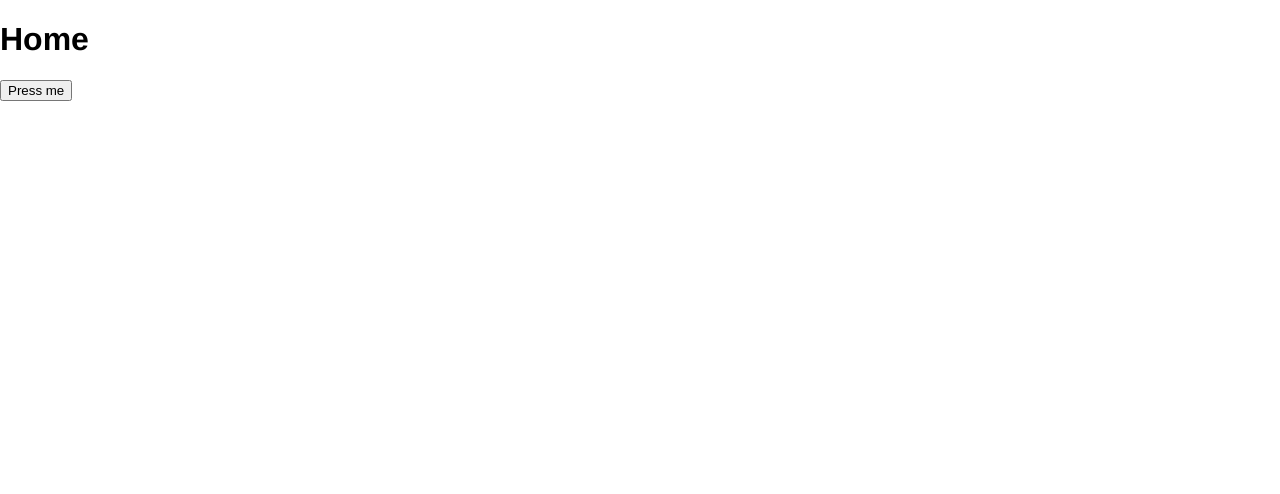
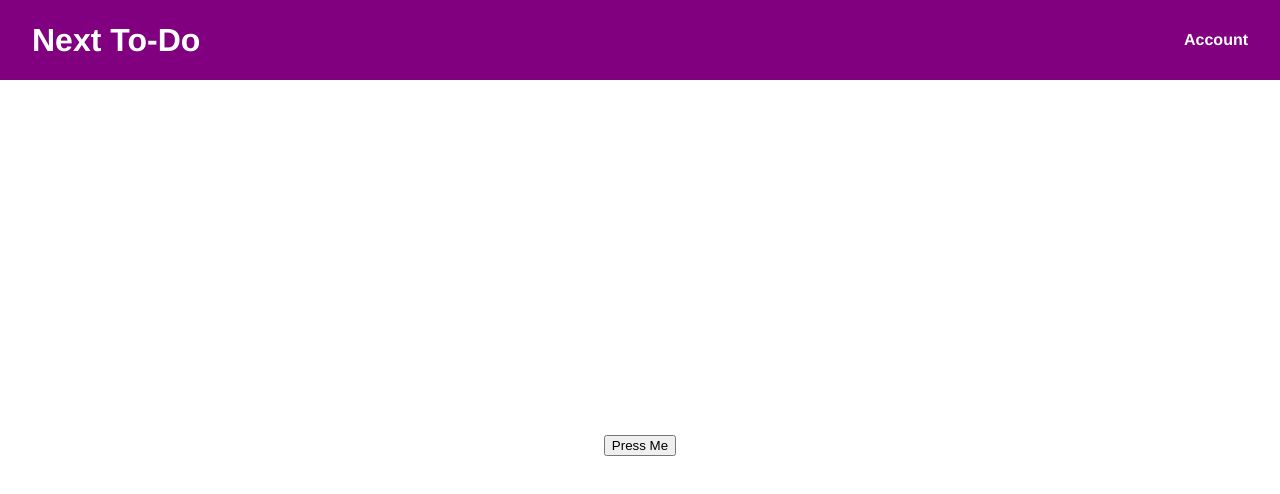
Before and after one commit to BDKSoftware/NextJS-ToDo, a Next.js app: page /home in a window 1280 px wide. Shown: the top 494 px of the page. Built offline with nearby package versions, Linux system fonts and the light colour scheme; no server answers; sample sign-in values are in the browser's storage; a web font is replaced by a local one.

Commit message:
Changes to Home Screen

```diff
--- a/components/Layout/Layout.js
+++ b/components/Layout/Layout.js
@@ -0,0 +1,18 @@
+import Link from "next/link";
+import classes from "./Layout.module.css";
+
+function Layout(props) {
+  return (
+    <div className={classes.div}>
+      <header className={classes.header}>
+        <span>Next To-Do </span>
+        <nav>
+          <Link href="/account">Account</Link>
+        </nav>
+      </header>
+      <main className={classes.main}>{props.children}</main>
+    </div>
+  );
+}
+
+export default Layout;
--- a/components/Layout/Layout.module.css
+++ b/components/Layout/Layout.module.css
@@ -0,0 +1,41 @@
+.div {
+    width: 100%;
+    height: 100vh;
+}
+
+.header {
+    width: 100%;
+    height: 5rem;
+    display: flex;
+    justify-content: space-between;
+    align-items: center;
+    background-color: purple;
+    padding: 0 2.5%;
+
+}
+
+.header span{
+    font-size: 2rem;
+    color: white;
+    font-weight: bold;
+}
+.main {
+    width: 100%;
+    height: 91.25%;
+    display: flex;
+    align-items: center;
+    justify-content: center;
+    flex-direction: column;
+  }
+
+  .header a {
+    color: white;
+    font-weight: 600;
+
+  }
+
+  .header a:hover {
+    text-decoration: underline 2px;
+    text-underline-offset: 10px;
+    display: inline-block;
+  }
--- a/components/UnauthorizedLayout/UnauthorizedLayout.module.css
+++ b/components/UnauthorizedLayout/UnauthorizedLayout.module.css
@@ -15,11 +15,10 @@
 }
 .main {
     margin: 3rem auto;
-    width: 50%;
+    width: 30%;
     height: 40vh;
     max-width: 40rem;
     display: flex;
     align-items: center;
     justify-content: center;
-    flex-direction: column;
   }
--- a/pages/home/index.js
+++ b/pages/home/index.js
@@ -2,22 +2,16 @@
 import { useEffect } from "react";
 import { useAuth } from "../../components/AuthContext/AuthContext";
 import { useRouter } from "next/router";
+import Layout from "../../components/Layout/Layout";
 
 function Home({}) {
   const router = useRouter();
   const { user, logout } = useAuth();
 
   return (
-    <div>
-      <h1>Home</h1>
-      <button
-        onClick={() => {
-          logout();
-        }}
-      >
-        Press me
-      </button>
-    </div>
+    <Layout>
+      <button onClick={() => logout()}>Press Me</button>
+    </Layout>
   );
 }
 
```
